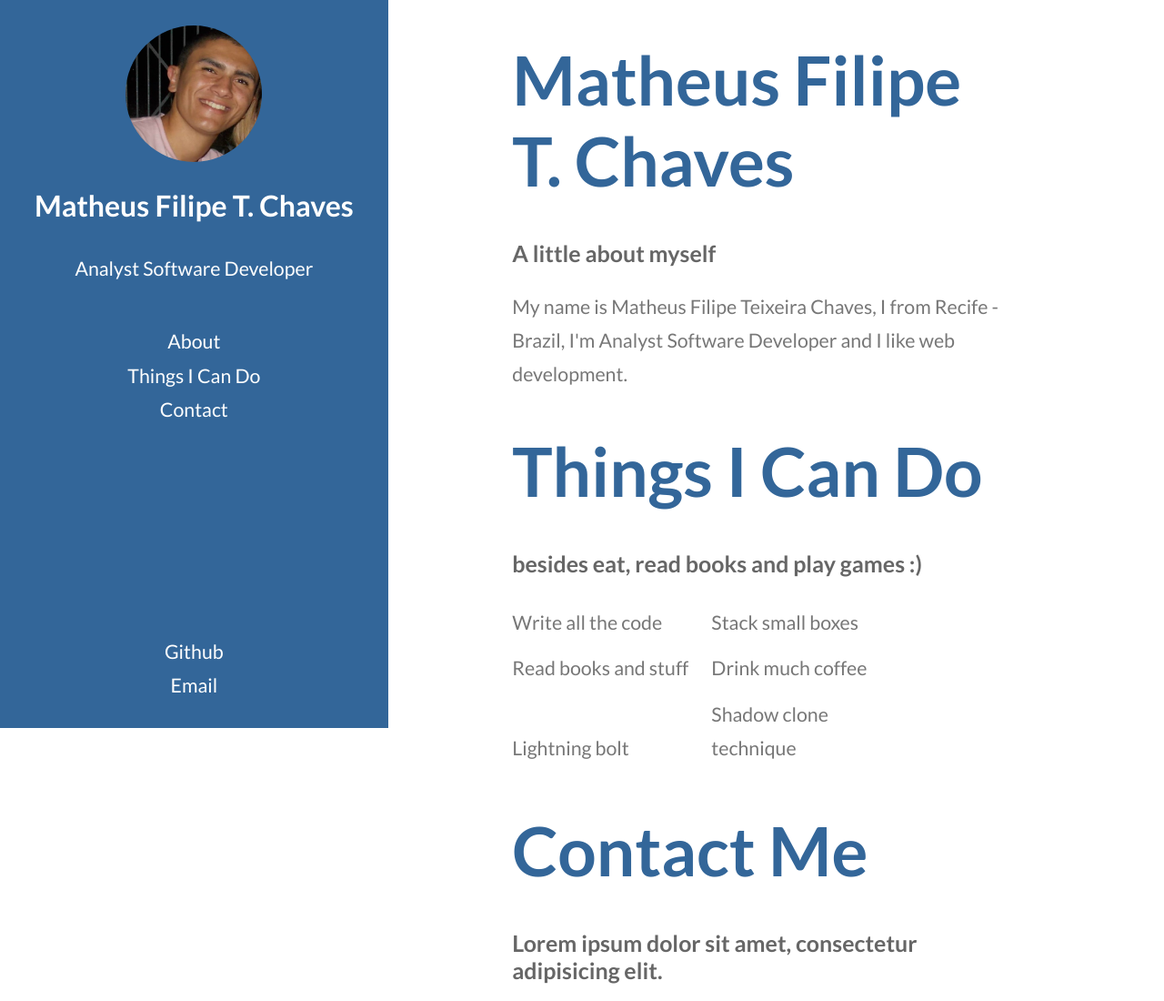
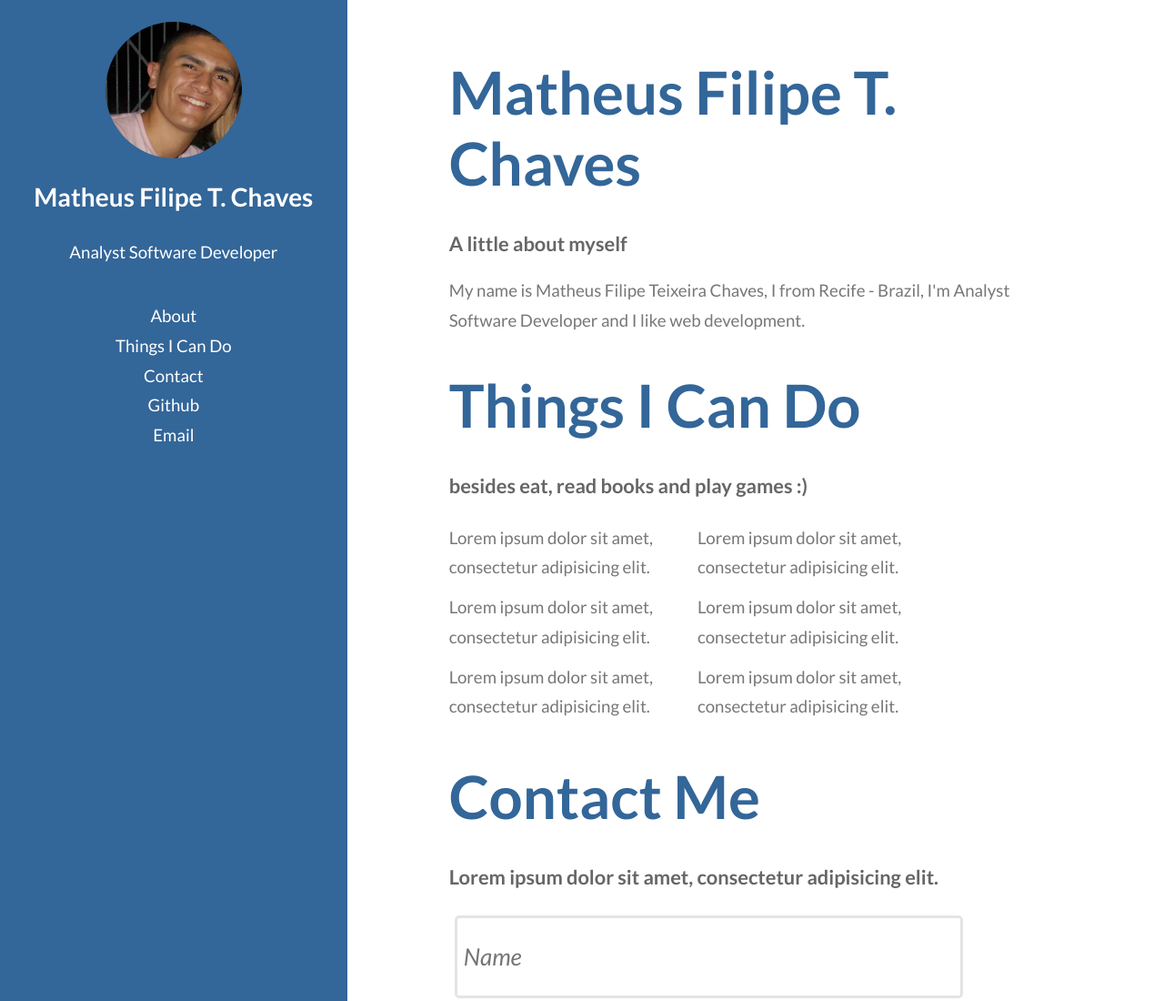
Before and after one commit to matheusFTC/my-page, a plain HTML site: page index.html in a window 1280 px wide. Shown: the top 1100 px of the page at 91% size. Drawn offline with Linux system fonts and the light colour scheme.

Commit message:
Completed the initial version.

```diff
--- a/index.html
+++ b/index.html
@@ -1,13 +1,18 @@
 <!DOCTYPE HTML>
-<html>
+<html lang="pt-br">
 
 <head>
+	<meta charset="utf-8">
+	<meta http-equiv="X-UA-Compatible" content="IE=edge">
+	<meta name="viewport" content="width=device-width, initial-scale=1">
+
 	<title>MFTC</title>
-	<meta charset="utf-8" />
+
 	<link rel="stylesheet" href="resources/css/style.css" />
 </head>
 
 <body>
+	<div id="container">
 		<!-- Header -->
 		<section id="header">
 			<header>
@@ -15,7 +20,7 @@
 				<h1 id="logo"><a href="#">Matheus Filipe T. Chaves</a></h1>
 				<p>Analyst Software Developer</p>
 			</header>
-		<nav id="nav">
+			<nav id="menu">
 				<ul>
 					<li><a href="#about">About</a></li>
 					<li><a href="#things-i-can-do">Things I Can Do</a></li>
@@ -51,12 +56,12 @@
 						<h3>besides eat, read books and play games :)</h3>
 					</header>
 					<ul class="activities">
-					<li>Write all the code</li>
-					<li>Stack small boxes</li>
-					<li>Read books and stuff</li>
-					<li>Drink much coffee</li>
-					<li>Lightning bolt</li>
-					<li>Shadow clone technique</li>
+						<li>Lorem ipsum dolor sit amet, consectetur adipisicing elit.</li>
+						<li>Lorem ipsum dolor sit amet, consectetur adipisicing elit.</li>
+						<li>Lorem ipsum dolor sit amet, consectetur adipisicing elit.</li>
+						<li>Lorem ipsum dolor sit amet, consectetur adipisicing elit.</li>
+						<li>Lorem ipsum dolor sit amet, consectetur adipisicing elit.</li>
+						<li>Lorem ipsum dolor sit amet, consectetur adipisicing elit.</li>
 					</ul>
 				</div>
 			</section>
@@ -80,6 +85,7 @@
 			<!-- End Contact -->
 		</div>
 		<!-- End Wrapper -->
+	</div>
 </body>
 
 </html>
--- a/resources/css/style.css
+++ b/resources/css/style.css
@@ -7,10 +7,9 @@
 }
 
 body {
-	background: #fff;
     color: #777;
     font-family: "Lato", sans-serif;
-	font-size: 16pt;
+	font-size: 14pt;
 	font-weight: 400;
 	line-height: 1.75em;
 }
@@ -18,11 +17,6 @@ body {
 a {
 	color: inherit;
 	text-decoration: none;
-}
-
-a:hover {
-    border-bottom-color: transparent;
-	color: #336699 !important;
 }
 
 p {
@@ -49,41 +43,12 @@ div.content {
 	margin: 2em auto;
 }
 
-@media screen and (min-width: 768px) {
-
-	div.content {
-		width: 80%;
-	}
-}
-
-@media screen and (min-width: 992px) {
-
-	div.content {
-		width: 70%;
-	}
-}
-
-@media screen and (min-width: 1200px) {
-
-	div.content {
-		width: 60%;
-	}
-}
-
 ul.activities {
 	list-style: none;
 }
 
 ul.activities li {
 	padding: 0.3em 0;
-}
-
-@media screen and (min-width: 1200px) {
-
-	ul.activities li {
-		display: inline-block;
-		width: 40%;
-	}
 }
 
 figure.avatar {
@@ -100,7 +65,6 @@ figure.avatar img {
 
 input, textarea {
 	display: inline-block;
-	width: 100%;
 	height: 2.75em;
 	margin: 0.25em;
 	padding: 0.25em;
@@ -117,12 +81,12 @@ textarea {
 }
 
 input[type="text"], input[type="email"], textarea {
+	width: 80%;
 	border: solid 3px #e4e4e4;
 	outline: 0;
 }
 
 input[type="submit"] {
-	width: 40%;
 	cursor: pointer;
 	background-color: #336699;
 	color: #ffffff;
@@ -133,23 +97,16 @@ input[type="text"]:focus, input[type="email"]:focus, textarea:focus {
 	border-color: #336699;
 }
 
+div#container {
+	display: flex;
+}
+
 section#header {
-	display: flex;
-	flex-direction: column;
-	justify-content: space-between;
-	position: fixed;
-	top: 0;
-	left: 0;
-	width: 20em;
-	height: 100%;
-	overflow-y: auto;
+	width: 35%;
+	padding: 1.3em 0.5em;
 	background: #336699;
 	text-align: center;
 	color: #fff;
-}
-
-section#header header {
-	margin-top: 1.3em;
 }
 
 section#header header h1 {
@@ -166,11 +123,40 @@ section#header > nav ul {
 	padding: 0;
 }
 
-section#header footer {
-	margin-bottom: 1.3em;
+section#header a:hover {
+	color: #000;
+}
+
+section#header nav#menu a:hover {
+	text-decoration: underline;
 }
 
 div#wrapper {
+	width: 65%;
+	padding: 1.3em 6em;
 	background: #fff;
-	padding-left: 18em;
 }
+
+@media screen and (max-width: 768px) {
+
+	div#container {
+		display: block;
+	}
+
+	section#header {
+		width: unset;
+	}
+
+	div#wrapper {
+		width: unset;
+		padding: 1.3em 0.7em;
+	}
+}
+
+@media screen and (min-width: 992px) {
+
+	ul.activities li {
+		display: inline-block;
+		width: 40%;
+	}
+}
```
Lines whose indentation alone changed are shown as unchanged.
